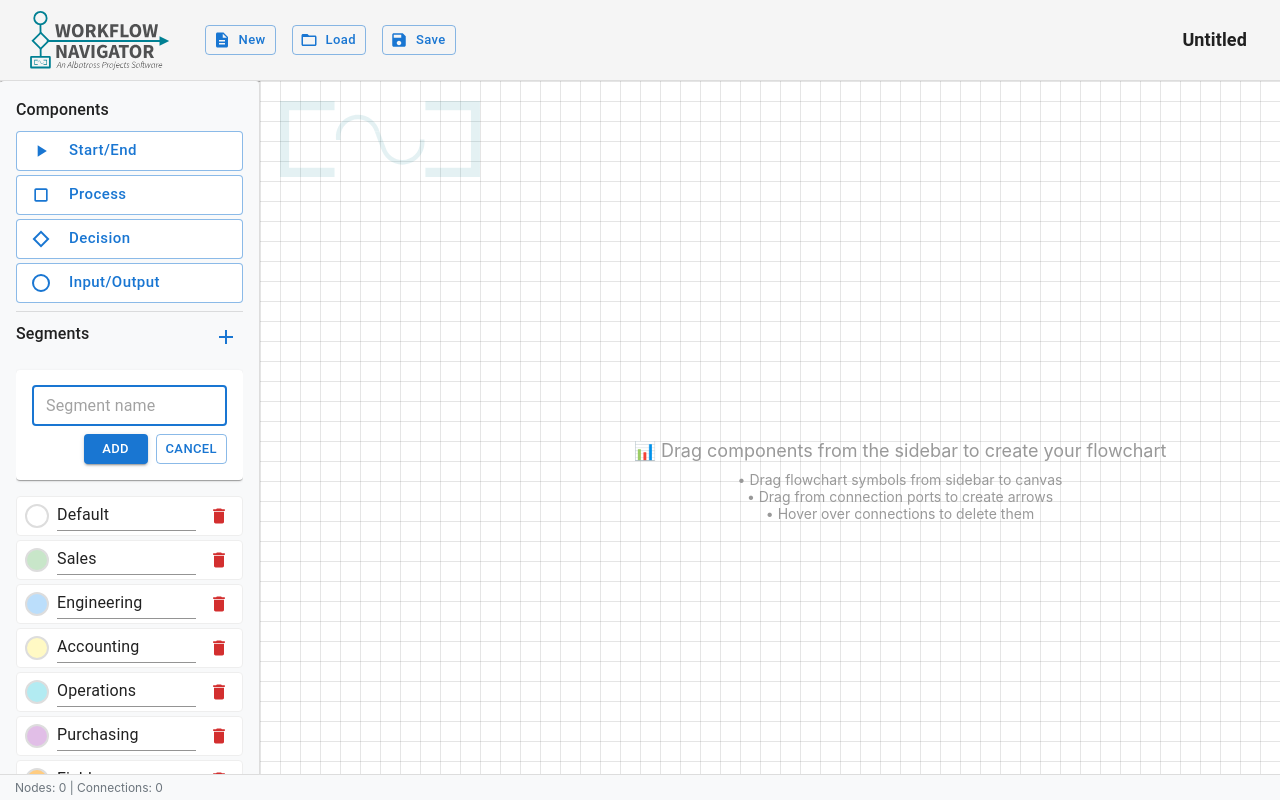
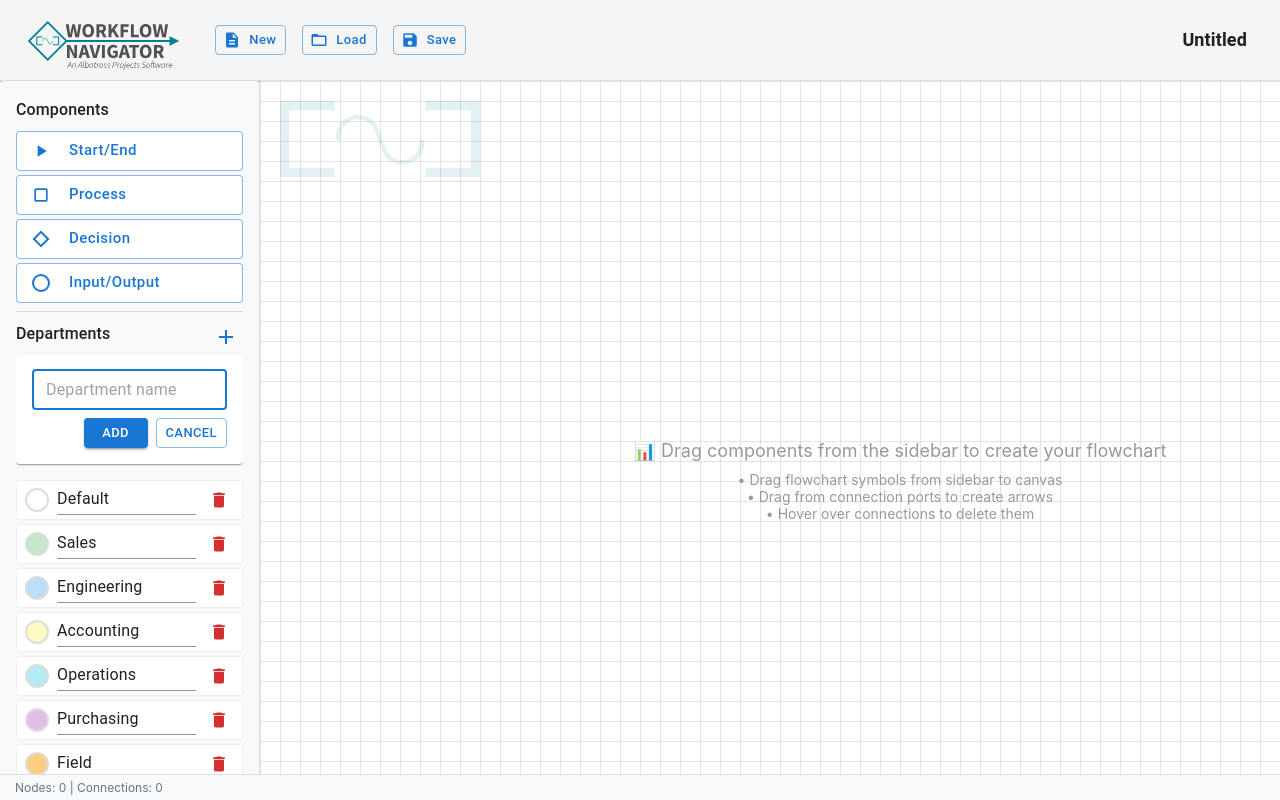
Before and after one commit to bryanbordeman/flowchart, a React (Create React App) app: page / in a window 1280 px wide. Both pictures are taken after a click on the button 226 px from the left and 336 px from the top of the page. Built offline with nearby package versions, Linux system fonts and the light colour scheme.

Commit message:
fixed segment menu

```diff
--- a/src/components/SegmentManager.js
+++ b/src/components/SegmentManager.js
@@ -78,11 +78,11 @@ const SegmentManager = ({
                     display: "flex",
                     justifyContent: "space-between",
                     alignItems: "center",
-                    mb: 2,
+                    // mb: 2,
                 }}
             >
                 <Typography variant="h6" gutterBottom sx={{ fontSize: 16 }}>
-                    Segments
+                    Departments
                 </Typography>
                 <IconButton
                     size="small"
@@ -101,7 +101,7 @@ const SegmentManager = ({
                         size="small"
                         value={newSegmentName}
                         onChange={(e) => setNewSegmentName(e.target.value)}
-                        placeholder="Segment name"
+                        placeholder="Department name"
                         autoFocus
                         onKeyPress={(e) => {
                             if (e.key === "Enter") {
```
Also changed, not shown: src/assets/workflow_navigator_logo.svg.
